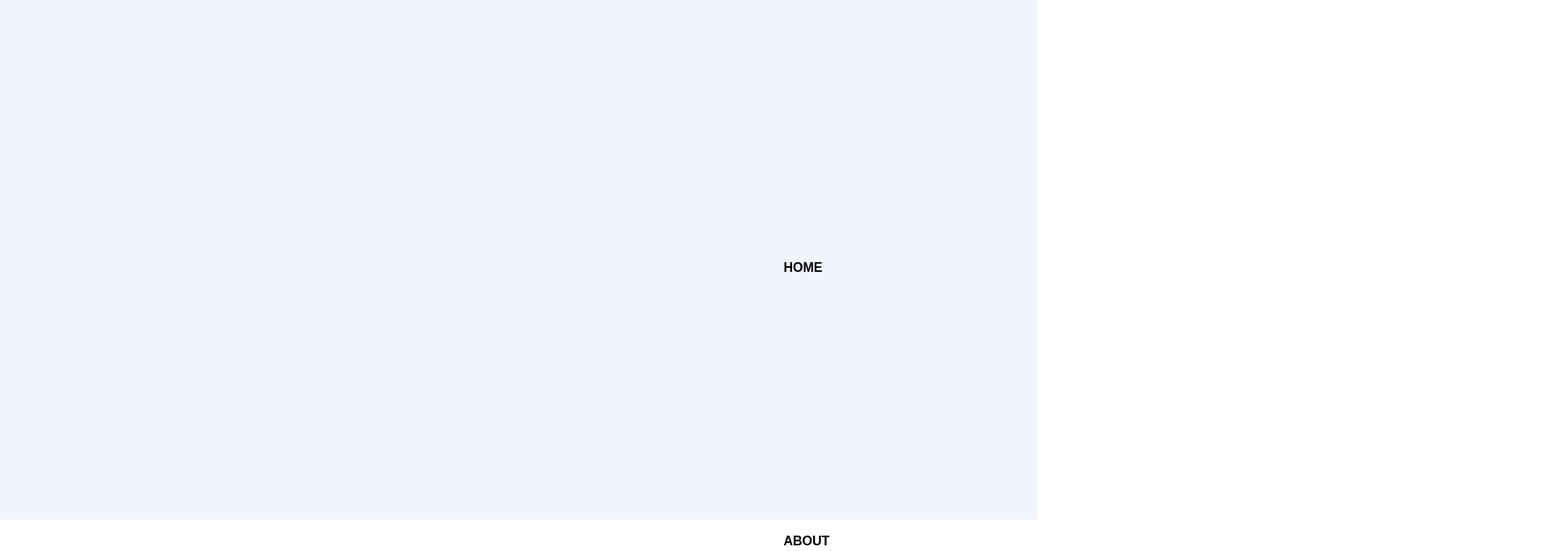
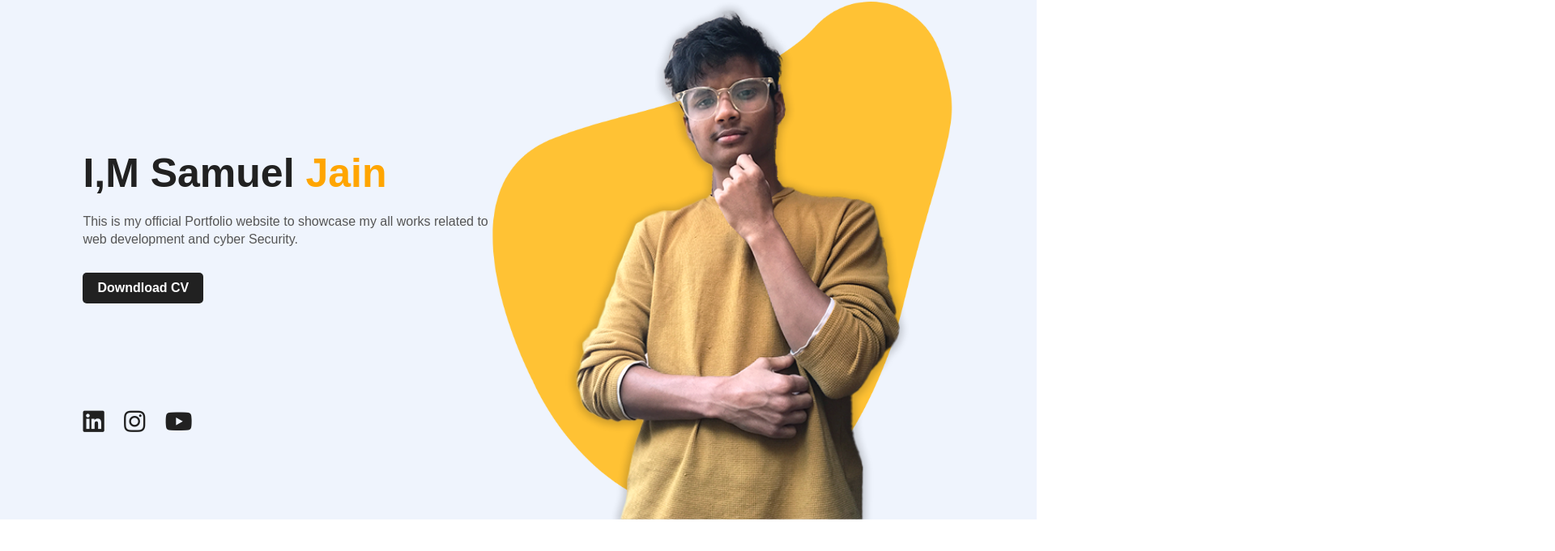
Before and after one commit to samueljain1/samueljain.github.io, a plain HTML site: page index.html in a window 1280 px wide. Shown: the part 158-839 px from the top of the page at 81% size, 1920 px wide, since content can reach past the window. After the commit the page ends 800 px from the top, so only its background shows below. Drawn offline with Linux system fonts and the light colour scheme.

Commit message:
Update styles.css

```diff
--- a/styles.css
+++ b/styles.css
@@ -16,20 +16,20 @@ nav{
     display: flex;
     width: 84%;
     margin: auto;
-    padding: 20rem 0;
+    padding: 20px 0;
     align-items: center;
     justify-content: space-between;
 }
 
 .logo{
-    width: 100rem;
+    width: 100px;
     cursor: pointer;
 }
 
 nav ul li {
     display: inline-block;
     list-style: none;
-    margin: 10rem 20rem;
+    margin: 10px 20px;
 }
 
 nav ul li a{
@@ -48,9 +48,9 @@ nav ul li a:hover{
 }
 
 .detel h1{
-    font-size: 50rem;
+    font-size: 50px;
     color: #212121;
-    margin-bottom: 20rem;
+    margin-bottom: 20px;
 }
 
 span{
@@ -60,18 +60,18 @@ span{
 
 .detel p{
     color: #555;
-    line-height: 22rem;
+    line-height: 22px;
 }
 
 .detel a{
     background: #212121;
-    padding: 10rem 18rem;
+    padding: 10px 18px;
     text-decoration: none;
     font-weight: bold;
     color: #fff;
     display: inline-block;
     margin: 30px 0;
-    border-radius: 5rem;
+    border-radius: 5px;
 }
 
 .images{
@@ -79,7 +79,7 @@ span{
     height: 80%;
     position: absolute;
     bottom: 0;
-    right: 100rem;
+    right: 100px;
 }
 
 .images img{
@@ -92,7 +92,7 @@ span{
 }
 
 .images:hover .shape{
-    bottom: 40rem;
+    bottom: 40px;
 }
 
 .images:hover .girl{
@@ -101,13 +101,13 @@ span{
 
 .social{
     margin-left: 8%;
-    margin-top: 100rem;
+    margin-top: 100px;
 }
 
 .social a{
-    font-size: 30rem;
+    font-size: 30px;
     color: #212121;
-    margin-right: 20rem;
+    margin-right: 20px;
 }
 
 .social a:hover{
```
